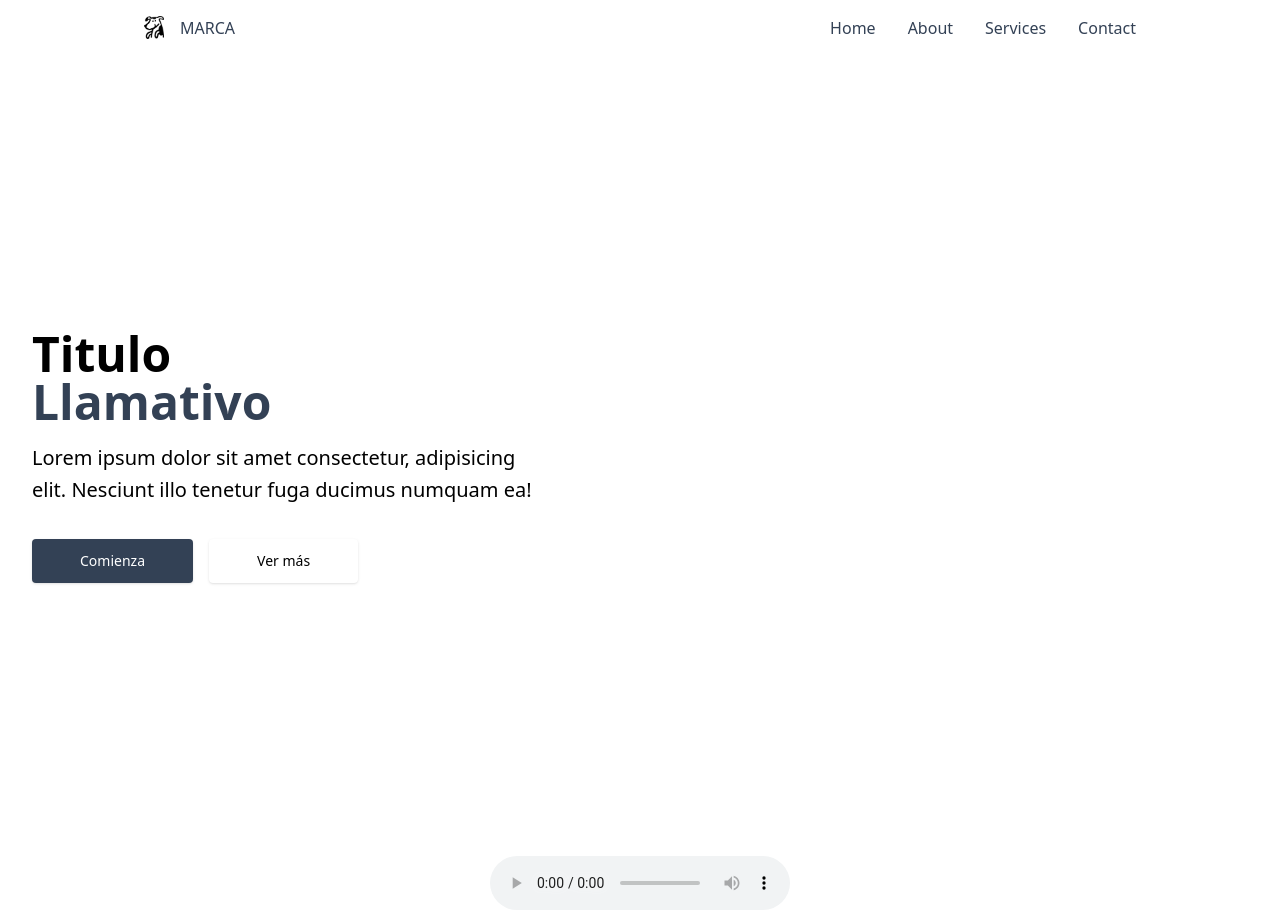
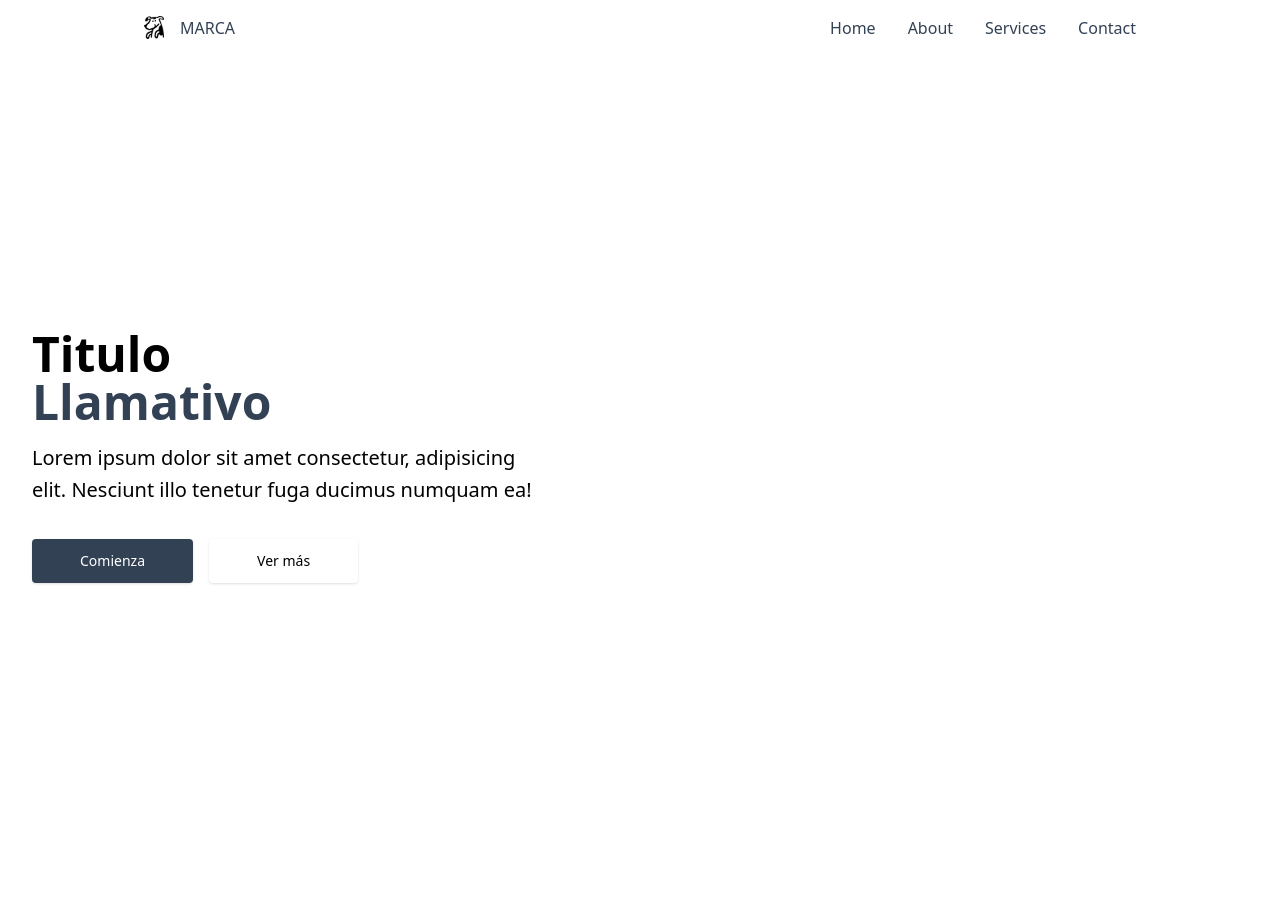
Before and after one commit to patricksdx/PrimeraPagina, a React (Vite) app: page / in a window 1280 px wide. After the commit the page ends 856 px from the top, so only its background shows below. Built offline with nearby package versions, Linux system fonts and the light colour scheme.

Commit message:
Boton agregado2

```diff
--- a/index.html
+++ b/index.html
@@ -1,5 +1,5 @@
 <!DOCTYPE html>
-<html lang="en">
+<html lang="es">
   <head>
     <meta charset="UTF-8" />
     <link rel="icon" type="image/svg+xml" href="/vite.svg" />
--- a/src/App.jsx
+++ b/src/App.jsx
@@ -8,7 +8,6 @@ function App() {
     <div className="bg-white min-h-screen">
       <Header></Header>
       <Banner></Banner>
-      <MP3></MP3>
     </div>
   )
 }
```
